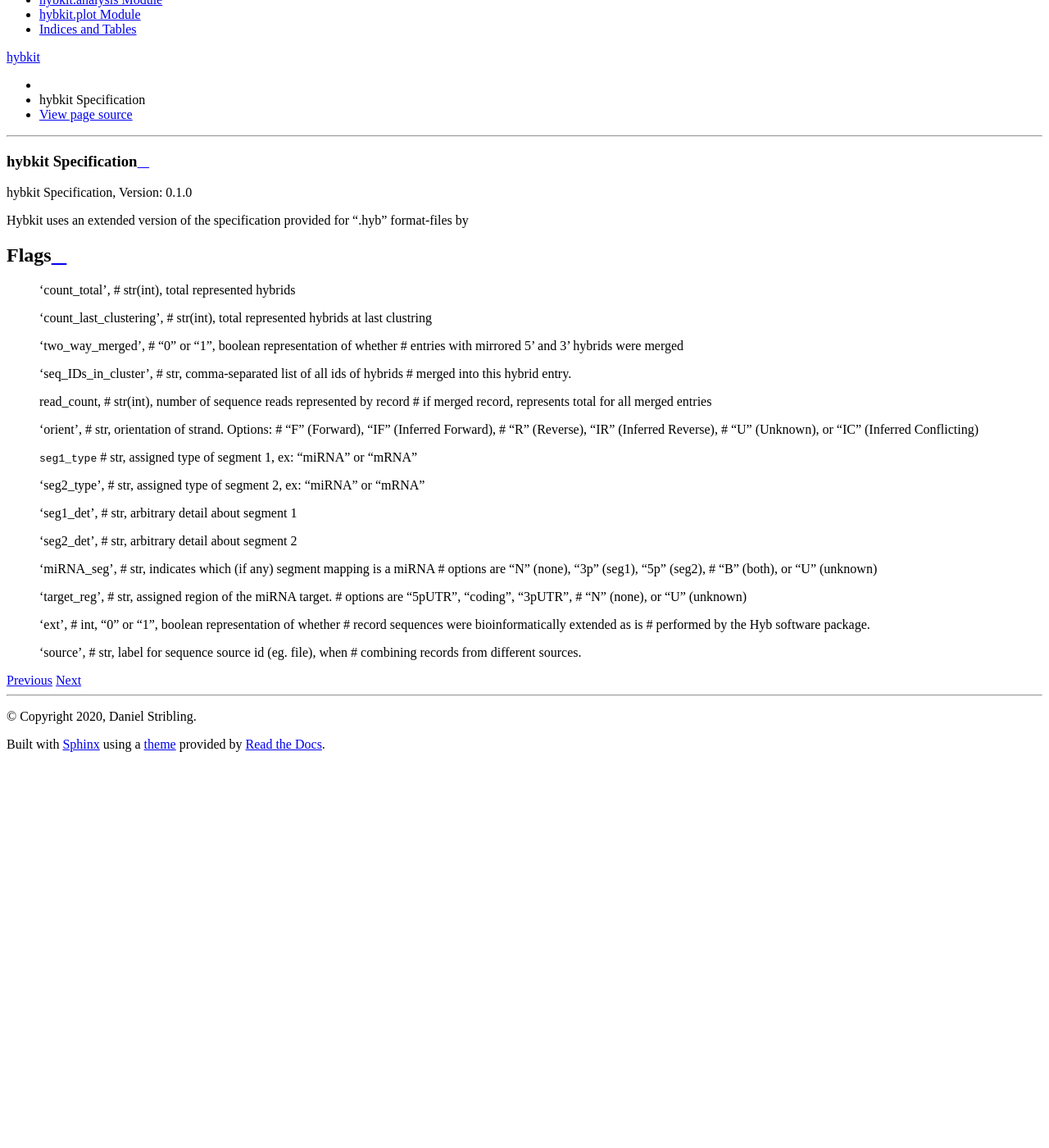
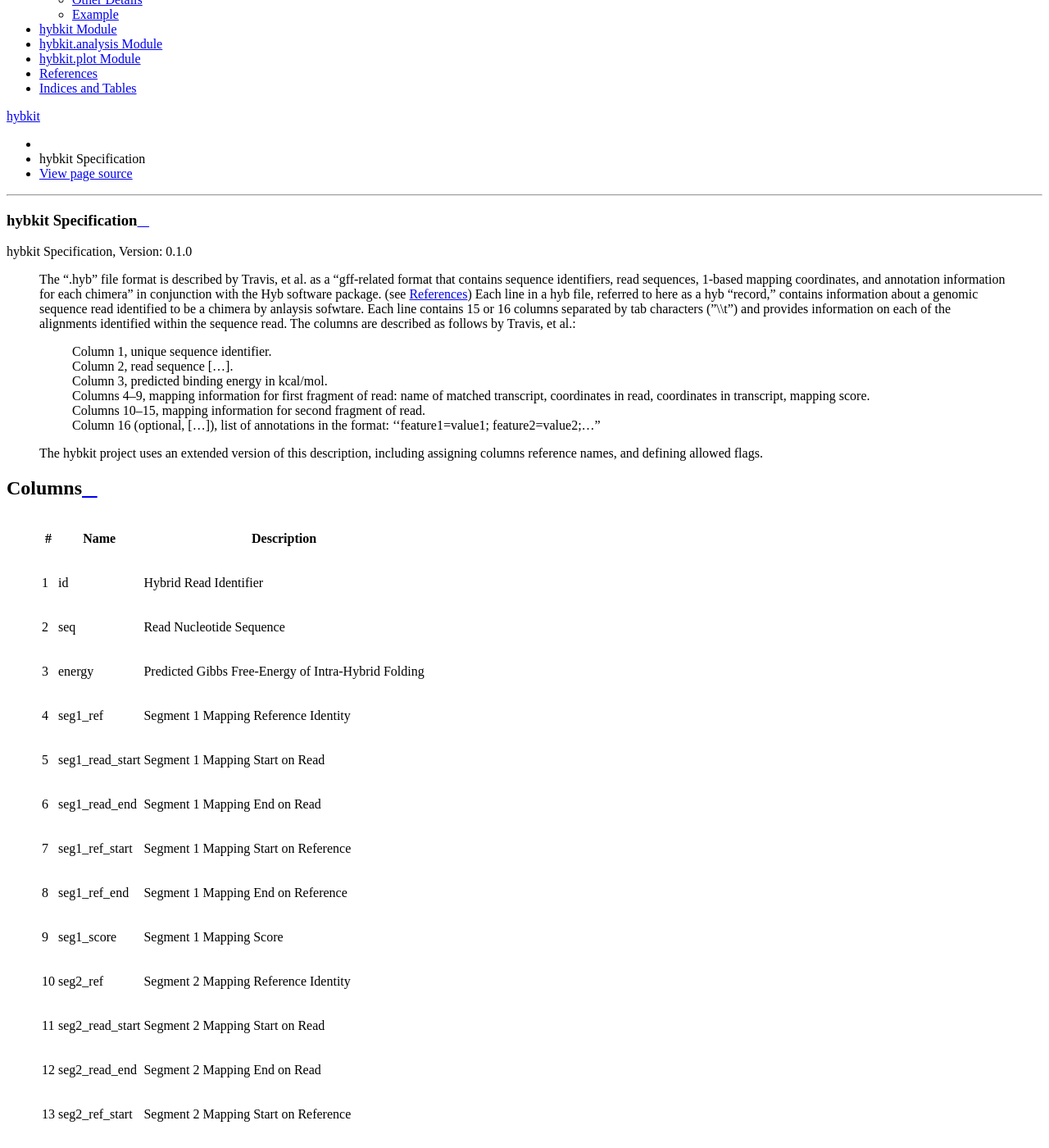
Before and after one commit to RenneLab/hybkit, a Sphinx documentation site: the page built from docs/source/specification.rst, in a window 1280 px wide and 1400 px high, scrolled down 196 px. Shown: the whole window at 82% size. Built offline with Sphinx 7.4.7 and the Read the Docs theme 2.0.0, drawn with Linux system fonts in a browser that asks for light colours; before the commit the page ends 1121 px from its top, so only the background shows below that; some of the changed text lies outside the part shown.

Commit message:
Finalized Docs Beta.

```diff
--- a/docs/index.rst
+++ b/docs/index.rst
@@ -13,4 +10,5 @@ hybkit Documentation
    source/hybkit
    source/hybkit.analysis
    source/hybkit.plot
+   source/references
    source/indices
--- a/docs/source/specification.rst
+++ b/docs/source/specification.rst
@@ -4,7 +4,62 @@ hybkit Specification
 
 hybkit Specification, Version: |spec_version|
 
-Hybkit uses an extended version of the specification provided for ".hyb" format-files by
+    The ".hyb" file format is described by Travis, et al.
+    as a "gff-related format that contains sequence identifiers, read sequences, 1-based
+    mapping coordinates, and annotation information for each chimera"
+    in conjunction with the Hyb software package. (see :ref:`References`)
+    Each line in a hyb file, referred to here as a hyb "record," contains information about a
+    genomic sequence read identified to be a chimera by anlaysis sofwtare.
+    Each line contains 15 or 16 columns separated by tab characters ("\\\\t") and provides
+    information on each of the alignments identified within the sequence read.
+    The columns are described as follows by Travis, et al.:
+
+        | Column 1, unique sequence identifier.
+        | Column 2, read sequence [...].
+        | Column 3, predicted binding energy in kcal/mol.
+        | Columns 4–9, mapping information for first fragment of read:
+          name of matched transcript, coordinates in
+          read, coordinates in transcript, mapping score.
+        | Columns 10–15, mapping information for second fragment of read.
+        | Column 16 (optional, [...]), list of annotations in the format:
+          ‘‘feature1=value1; feature2=value2;..."
+
+    The hybkit project uses an extended version of this description, including assigning
+    columns reference names, and defining allowed flags.
+
+.. _columns:
+Columns
+-------------
+
+    .. table::
+        :widths: auto
+
+        == =============== ===================================================================
+        #  Name            Description
+        == =============== ===================================================================
+        1  id              Hybrid Read Identifier
+        2  seq             Read Nucleotide Sequence
+        3  energy          Predicted Gibbs Free-Energy of Intra-Hybrid Folding
+        4  seg1_ref        Segment 1 Mapping Reference Identity
+        5  seg1_read_start Segment 1 Mapping Start on Read
+        6  seg1_read_end   Segment 1 Mapping End on Read
+        7  seg1_ref_start  Segment 1 Mapping Start on Reference
+        8  seg1_ref_end    Segment 1 Mapping End on Reference
+        9  seg1_score      Segment 1 Mapping Score
+        10 seg2_ref        Segment 2 Mapping Reference Identity
+        11 seg2_read_start Segment 2 Mapping Start on Read
+        12 seg2_read_end   Segment 2 Mapping End on Read
+        13 seg2_ref_start  Segment 2 Mapping Start on Reference
+        14 seg2_ref_end    Segment 2 Mapping End on Reference
+        15 seg2_score      Segment 2 Mapping Score
+        16 flags           Hybrid Read Analysis Details
+        == =============== ===================================================================
+
+..     These columns are respectively described in hybkit as:
+         id, seq, energy, [seg1\_]ref, [seg1\_]read_start, [seg1\_]read_end, [seg1\_]ref_start,
+         [seg1\_]ref_end, [seg1\_]score, [seg2\_]read_start, [seg2\_]read_end, [seg2\_]ref_start,
+         [seg2\_]ref_end, [seg2\_]score, [flag1=val1; flag2=val2;flag3=val3...]"
+
 
 .. toctree::
    :maxdepth: 2
@@ -15,71 +70,103 @@ Hybkit uses an extended version of the specification provided for ".hyb" format-
 Flags
 -----
 
+    The following four flags are used by the Hyb software package (see :ref:`References`),
+    with definitions provided as used in the hybkit package.
+
     .. _count_total:
 
-    'count_total',            # str(int), total represented hybrids
+    :obj:`count_total` - Integer: Total represented hybrid records, if combined.
 
     .. _count_last_clustering:
 
-    'count_last_clustering',  # str(int), total represented hybrids at last clustring
+    :obj:`count_last_clustering` - Integer: Total represented hybrid records at last
+    clustering.
 
     .. _two_way_merged:
 
-    'two_way_merged',         # "0" or "1", boolean representation of whether
-    #   entries with mirrored 5' and 3' hybrids were merged
+    :obj:`two_way_merged` - {"0" or "1"} Boolean representation of whether
+    entries with mirrored 5' and 3' hybrids were merged if the record is a combined record.
 
     .. _seq_IDs_in_cluster:
 
-    'seq_IDs_in_cluster',     # str, comma-separated list of all ids of hybrids
-    #   merged into this hybrid entry.
+    :obj:`seq_IDs_in_cluster` -  String: Comma-separated list of all reord IDs of hybrids
+    merged into this hybrid entry.
+
+    The following flags are defined by the hybkit package:
 
     .. _read_count:
 
-    read_count,   # str(int), number of sequence reads represented by record
-    #   if merged record, represents total for all merged entries
+    :obj:`read_count` -  Integer: Number of sequence reads represented by this record.
+    If the record is combined, this represents the total read count for all merged entries.
 
     .. _orient:
 
-    'orient',       # str, orientation of strand. Options:
-    #   "F" (Forward), "IF" (Inferred Forward),
-    #   "R" (Reverse), "IR" (Inferred Reverse),
-    #   "U" (Unknown), or "IC" (Inferred Conflicting)
+    :obj:`orient` -  String: Orientation of strand. Options:
+    "F" (Forward), "IF" (Inferred Forward),
+    "R" (Reverse), "IR" (Inferred Reverse),
+    "U" (Unknown), or "IC" (Inferred Conflicting).
 
     .. _seg1_type:
 
-    :obj:`seg1_type`    # str, assigned type of segment 1, ex: "miRNA" or "mRNA"
+    :obj:`seg1_type` - String: Assigned segment type of segment 1, ex: "miRNA" or "mRNA".
 
     .. _seg2_type:
 
-    'seg2_type',    # str, assigned type of segment 2, ex: "miRNA" or "mRNA"
+    :obj:`seg2_type` - String: Assigned segment type of segment 2, ex: "miRNA" or "mRNA".
 
     .. _seg1_det:
 
-    'seg1_det',     # str, arbitrary detail about segment 1
+    :obj:`seg1_det` -  String: Arbitrary detail about segment 1.
 
     .. _seg2_det:
 
-    'seg2_det',     # str, arbitrary detail about segment 2
+    :obj:`seg2_det` -  String: Arbitrary detail about segment 2.
 
     .. _miRNA_seg:
 
-    'miRNA_seg',    # str, indicates which (if any) segment mapping is a miRNA
-    #   options are "N" (none), "3p" (seg1), "5p" (seg2),
-    #   "B" (both), or "U" (unknown)
+    :obj:`miRNA_seg` -  String: Indicates which (if any) segment mapping is a miRNA
+    options are "N" (none), "3p" (seg1), "5p" (seg2),
+    "B" (both), or "U" (unknown).
 
     .. _target_reg:
 
-    'target_reg',   # str, assigned region of the miRNA target.
-    #   options are "5pUTR", "coding", "3pUTR",
-    #   "N" (none), or "U" (unknown)
+    :obj:`target_reg` -  String: Assigned region of the miRNA target.
+    options are "5pUTR", "coding", "3pUTR",
+    "N" (none), or "U" (unknown).
 
     .. _ext:
 
-    'ext',          # int, "0" or "1", boolean representation of whether
-    #   record sequences were bioinformatically extended as is
-    #   performed by the Hyb software package.
+    :obj:`ext` -  Integer: "0" or "1", Boolean representation of whether
+    record sequences were bioinformatically extended as is
+    performed by the Hyb software package.
 
     .. _source:
 
-    'source',       # str, label for sequence source id (eg. file), when
-    #   combining records from different sources.
+    :obj:`source` -  String: Label for sequence source id (eg. source file), when
+    combining records from different sources.
+
+
+.. _other_details:
+
+Other Details
+-------------
+
+.. table::
+    :widths: auto
+
+    ======= ==================================================================================
+    Item    Role
+    ======= ==================================================================================
+    \\\\t   Column Delimiter
+    .       Missing Data Placeholder
+    .hyb    File Suffix
+    .hyb.gz gzipped File Suffix
+    ======= ==================================================================================
+
+
+Example
+-------
+
+An example .hyb format line (courtesy of Gay et al. [:ref:`References`])::
+
+    2407_718	ATCACATTGCCAGGGATTTCCAATCCCCAACAATGTGAAAACGGCTGTC	.	MIMAT0000078_MirBase_miR-23a_microRNA	1	21	1	21	0.0027	ENSG00000188229_ENST00000340384_TUBB2C_mRNA	23	49	1181	1207	1.2e-06
```
Also changed, not shown: other parts of docs/index.rst (+0 -3 lines), README.rst (+40 -2 lines), docs/source/references.rst (added, +11 -0 lines), hybkit/__init__.py (+6 -26 lines).
